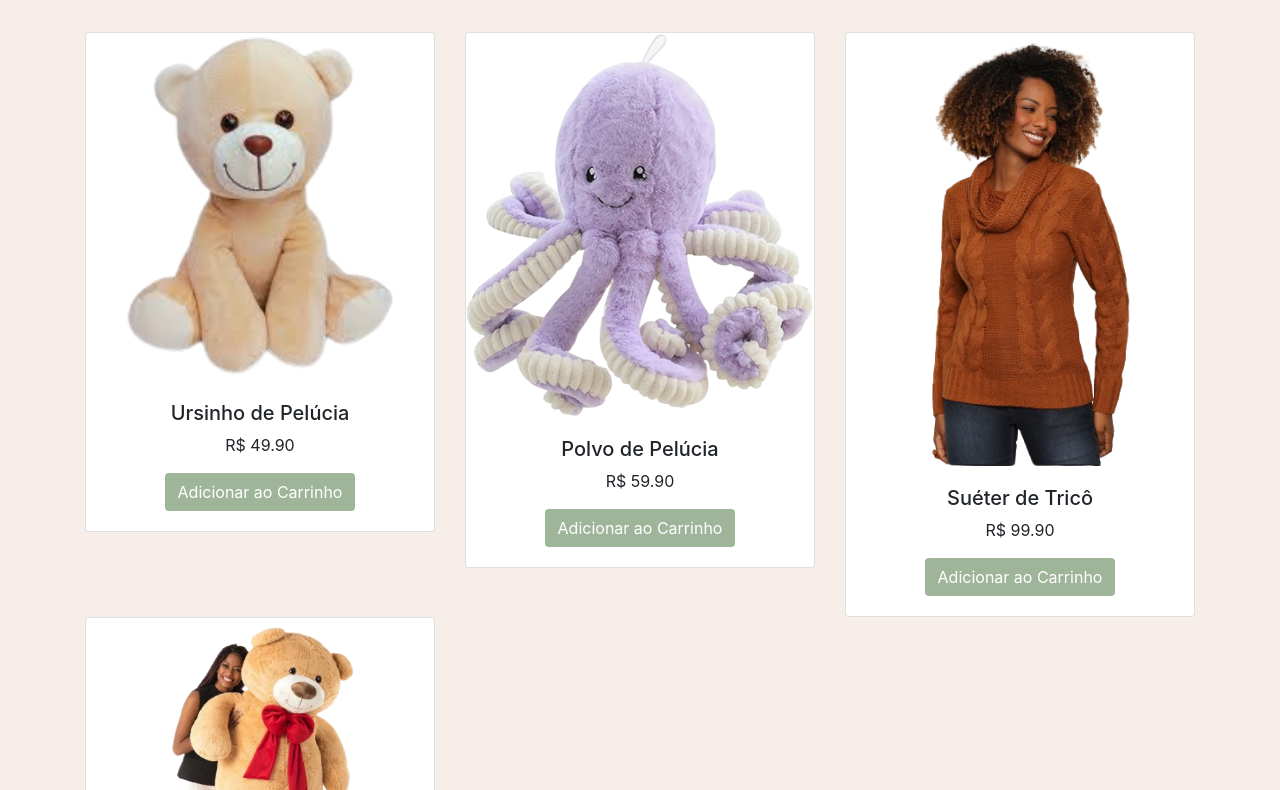
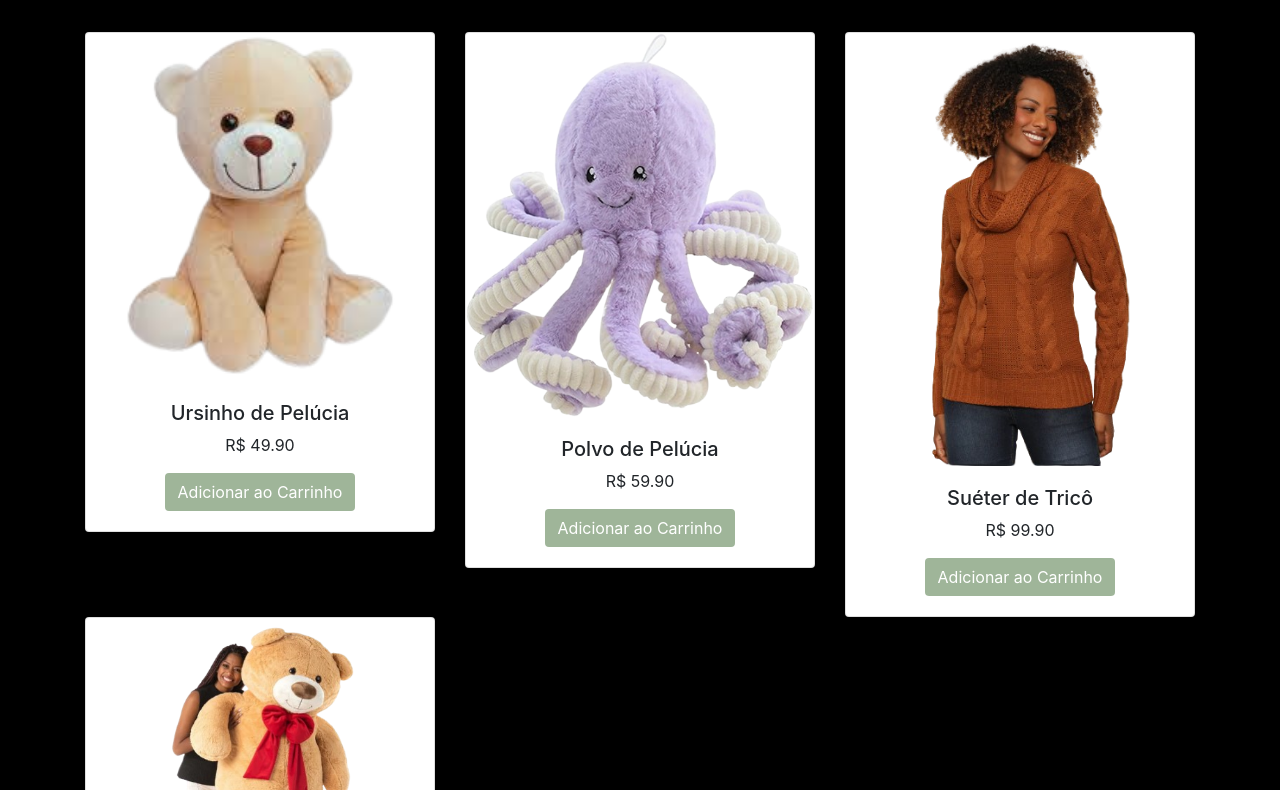
Before and after one commit to MatheusLombard/aulaGit, a plain HTML site: page index.html in a window 1280 px wide. Shown: the part 168-958 px from the top of the page. Drawn offline with nearby package versions, Linux system fonts and the light colour scheme.

Commit message:
teste de merge

```diff
--- a/index.html
+++ b/index.html
@@ -8,7 +8,7 @@
     <link rel="stylesheet" href="https://stackpath.bootstrapcdn.com/bootstrap/4.5.2/css/bootstrap.min.css">
     <style>
         body {
-            background-color: #F7EEE9;
+            background-color: #000;
         }
 
         .btn-custom {
```
